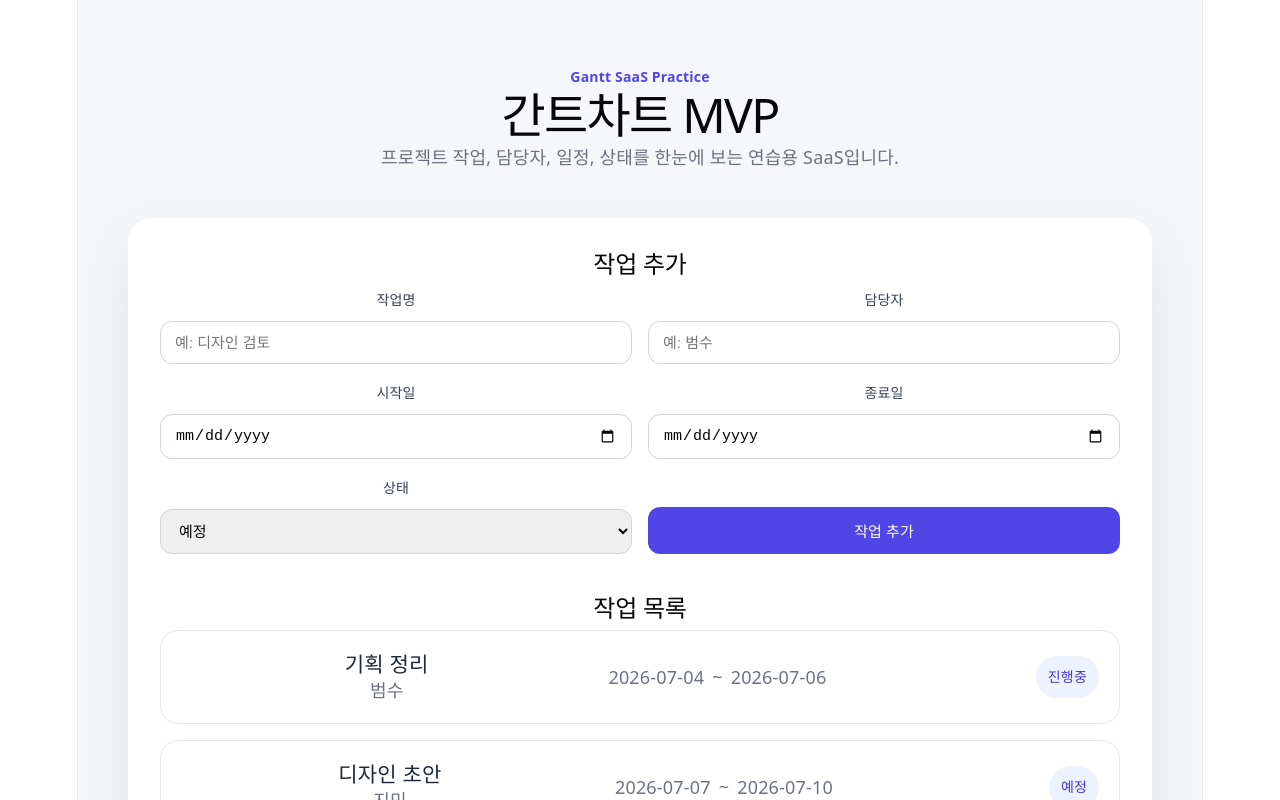
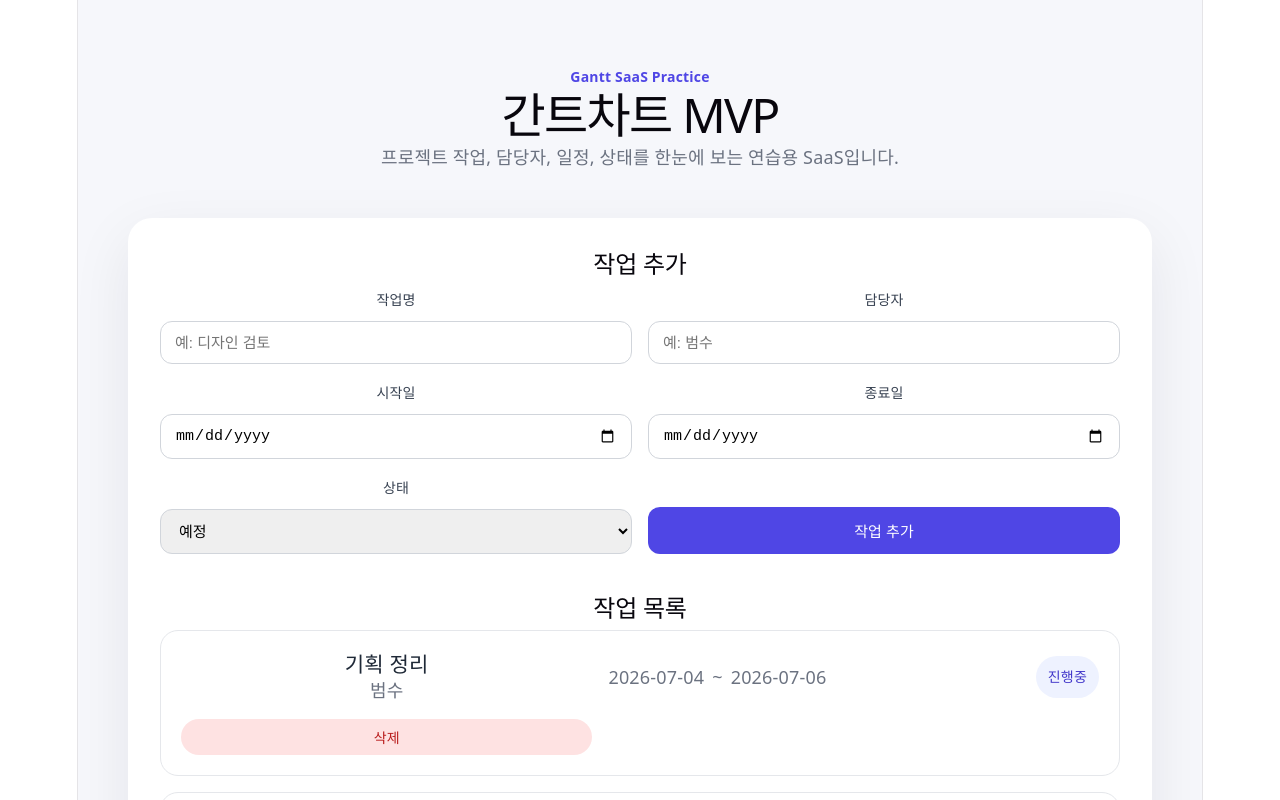
Before and after one commit to kbslk0612-blip/gantt-sass-practice, a React (Vite) app: page / in a window 1280 px wide. Shown: the top 800 px of the page. Built offline with nearby package versions, Linux system fonts and the light colour scheme.

Commit message:
add task delete feature

```diff
--- a/src/App.css
+++ b/src/App.css
@@ -172,4 +172,13 @@ h1 {
   color: white;
   font-size: 13px;
   font-weight: 700;
+}.delete-button {
+  padding: 8px 12px;
+  border: 0;
+  border-radius: 999px;
+  background: #fee2e2;
+  color: #b91c1c;
+  font-size: 14px;
+  font-weight: 700;
+  cursor: pointer;
 }
--- a/src/App.jsx
+++ b/src/App.jsx
@@ -74,6 +74,9 @@ function App() {
   }
 
   function handleSubmit(event) {
+    function handleDelete(taskId) {
+  setTasks(tasks.filter((task) => task.id !== taskId))
+}
     event.preventDefault()
 
     if (!form.title || !form.owner || !form.startDate || !form.endDate) {
@@ -180,6 +183,9 @@ function App() {
               </div>
 
               <span className="status">{task.status}</span>
+              <button className="delete-button" onClick={() => handleDelete(task.id)}>
+  삭제
+</button>
             </article>
           ))}
         </div>
```
